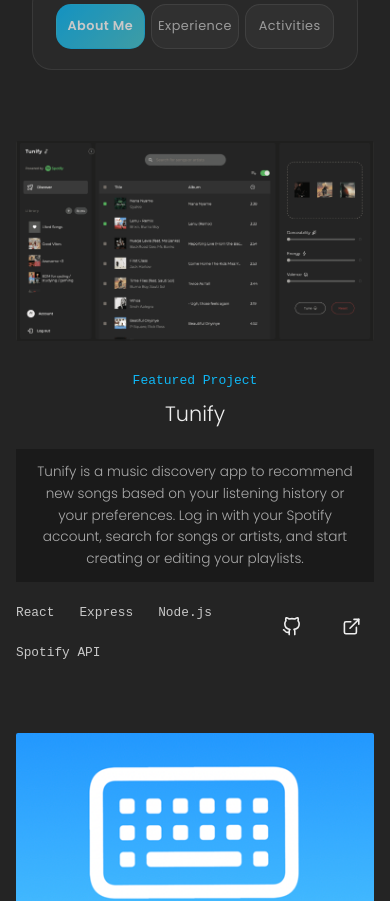
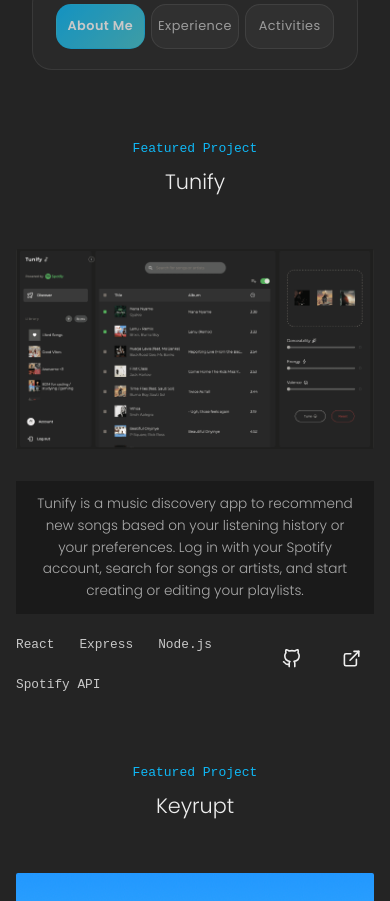
Before and after one commit to plouuf/me, a React (Create React App) app: page / in a window 390 px wide. Shown: the part 1631-2532 px from the top of the page. Built offline with nearby package versions, Linux system fonts and the light colour scheme.

Commit message:
fix: redesigned mobiles views for project

```diff
--- a/src/components/Navbar/SidebarElements.jsx
+++ b/src/components/Navbar/SidebarElements.jsx
@@ -20,6 +20,8 @@
 
 export const CloseIcon = styled(FaTimes)`
   color: #fff;
+  font-weight: 300;
+  stroke-width: 0.5px;
 `;
 
 export const Icon = styled.div`
@@ -32,12 +34,6 @@
   outline: none;
   z-index: 1000;
   padding: 0.5rem;
-  border-radius: 50%;
-  transition: all 0.2s ease-in-out;
-
-  &:hover {
-    background: rgba(255, 255, 255, 0.1);
-  }
 `;
 
 export const SidebarWrapper = styled.div`
--- a/src/components/ProjectSection/ProjectItem.jsx
+++ b/src/components/ProjectSection/ProjectItem.jsx
@@ -24,7 +24,13 @@
           <ProjectContent imgStart={imgStart}>
             <ProjectLabel>{label}</ProjectLabel>
             <ProjectTitle>{title}</ProjectTitle>
-            <ProjectDetailsContainer>
+          </ProjectContent>
+
+          <ProjectImageContainer imgStart={imgStart}>
+            <ProjectImage src={image} alt='' />
+          </ProjectImageContainer>
+
+          <ProjectDetailsContainer imgStart={imgStart}>
             <ProjectDetails imgStart={imgStart}>{details}</ProjectDetails>
             <ProjectBottomContainer>
               <ProjectList imgStart={imgStart}>
@@ -48,11 +54,6 @@
               </ProjectIconContainer>
             </ProjectBottomContainer>
           </ProjectDetailsContainer>
-          </ProjectContent>
-
-          <ProjectImageContainer imgStart={imgStart}>
-            <ProjectImage src={image} alt='' />
-          </ProjectImageContainer>
         </Project>
       </ProjectContainer>
     </>
--- a/src/components/ProjectSection/ProjectItemElements.jsx
+++ b/src/components/ProjectSection/ProjectItemElements.jsx
@@ -33,7 +33,7 @@
   position: relative;
   grid-column: ${({ imgStart }) => (imgStart ? `7 / -1` : `1 / 7`)};
   /* grid-column: 1 / 7; //change to 6 / -1 */
-  grid-row: 1 / -1;
+  grid-row: 1 / 3;
   z-index: 1;
   text-align: ${({ imgStart }) => (imgStart ? `right` : `left`)};
 
@@ -41,7 +41,7 @@
     grid-column: 1 / -1;
     grid-row: auto;
     text-align: center;
-    order: 2;
+    order: 1;
     width: 100%;
   }
 `;
@@ -67,11 +67,21 @@
 `;
 
 export const ProjectDetailsContainer = styled.div`
+  position: relative;
+  grid-column: ${({ imgStart }) => (imgStart ? `7 / -1` : `1 / 7`)};
+  grid-row: 3 / -1;
+  z-index: 1;
+  text-align: ${({ imgStart }) => (imgStart ? `right` : `left`)};
   font-size: 0.94rem;
   line-height: 1.5;
   color: #aaa;
 
   @media screen and (max-width: 768px) {
+    grid-column: 1 / -1;
+    grid-row: auto;
+    text-align: center;
+    order: 3;
+    width: 100%;
     font-size: 0.9rem;
     line-height: 1.6;
   }
@@ -146,7 +156,7 @@
     width: 100%;
     max-width: 500px;
     height: 300px;
-    order: 1;
+    order: 2;
     grid-column: 1 / -1;
   }
 
```
Also changed, not shown: 1 other file (tests, documents, lock files or other folders). Lines whose indentation alone changed are shown as unchanged.
